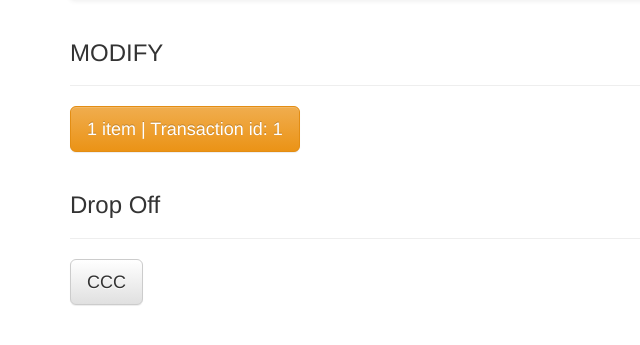
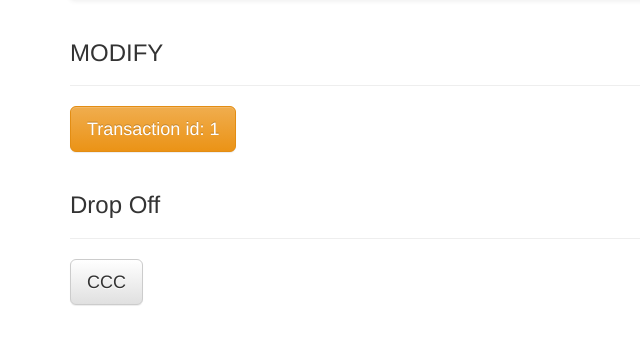
Before and after one commit to keeklund-zz/transport, a Python web app: template transport/templates/index.html in a window 1280 px wide. Shown: the part 52-397 px from the top of the page, without its empty margins (0-640 px from the left). Run offline with Jinja, Linux system fonts and the light colour scheme; the template is opened without the code that fills it: most values are stand-ins (such as "Sample title", 1, 10 or a date in 2020); some libraries are stand-ins or nearby versions.

Commit message:
only tracking id number

```diff
--- a/transport/templates/index.html
+++ b/transport/templates/index.html
@@ -12,11 +12,7 @@
 </div>
 {% for ct in current_transfers %}
 <p>
-  {% if ct.get('items') | length == 1 %}
-  <a class="btn btn-lg btn-warning" href="/modify/{{ ct.id }}" role="button">{{ ct.get('items') | length  }} item | Transaction id: {{ ct.id }}</a>
-  {% else %}
-  <a class="btn btn-lg btn-warning" href="/modify/{{ ct.id }}" role="button">{{ ct.get('items') | length  }} items | Transaction id: {{ ct.id }}</a>
-  {% endif %}
+  <a class="btn btn-lg btn-warning" href="/modify/{{ ct.id }}" role="button">Transaction id: {{ ct.id }}</a>
 </p>
 {% endfor %}
 {% else %}
```
